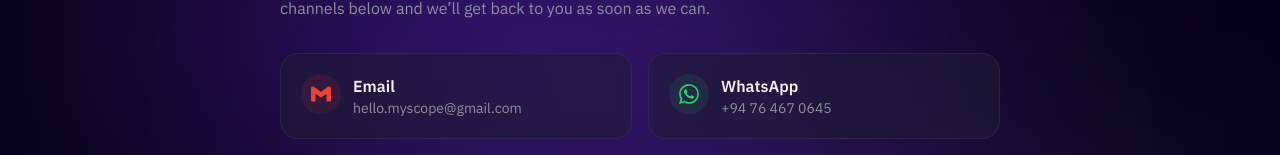
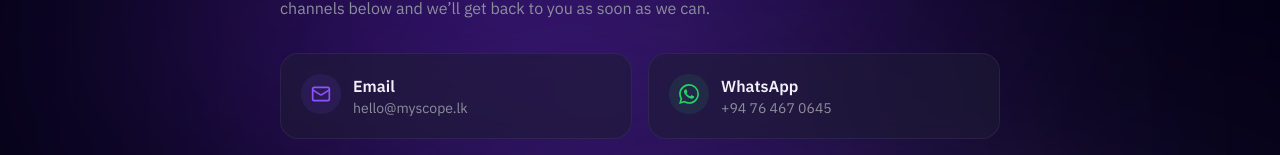
Before and after one commit to MyScopeProject/myscope-web, a Next.js app: page /contact in a window 1280 px wide. Shown: the part 256-411 px from the top of the page. Built offline with nearby package versions, Linux system fonts and the light colour scheme; no server answers.

Commit message:
fix: update email addresses across multiple components to new domain

```diff
--- a/src/app/about/page.tsx
+++ b/src/app/about/page.tsx
@@ -256,7 +256,7 @@ export default function AboutPage() {
                 LinkedIn
               </a>
               <a
-                href="mailto:hello.myscope@gmail.com"
+                href="mailto:nishanakila10@gmail.com"
                 className="font-medium text-primary hover:underline"
               >
                 nishanakila10@gmail.com
@@ -285,7 +285,7 @@ export default function AboutPage() {
           </Link>{" "}
           or email{" "}
           <a
-            href="mailto:hello.myscope@gmail.com"
+            href="mailto:hello@myscope.lk"
             className="font-medium text-primary hover:underline"
           >
             hello@myscope.lk
--- a/src/app/contact/page.tsx
+++ b/src/app/contact/page.tsx
@@ -1,5 +1,6 @@
 import type { Metadata } from "next"
-import { SiGmail, SiWhatsapp, SiGooglemaps } from "react-icons/si"
+import { Mail } from "lucide-react"
+import { SiWhatsapp, SiGooglemaps } from "react-icons/si"
 
 export const metadata: Metadata = {
   title: "Contact",
@@ -21,15 +22,15 @@ export default function ContactPage() {
 
       <div className="mt-8 grid grid-cols-1 gap-4 sm:grid-cols-2">
         <a
-          href="mailto:hello.myscope@gmail.com"
+          href="mailto:hello@myscope.lk"
           className="flex items-start gap-3 rounded-2xl border border-border bg-card dark:bg-card/60 dark:backdrop-blur-sm p-5 transition-colors hover:border-primary/40"
         >
-          <span className="flex h-10 w-10 shrink-0 items-center justify-center rounded-full bg-[#EA4335]/10 text-[#EA4335]">
-            <SiGmail className="h-5 w-5" />
+          <span className="flex h-10 w-10 shrink-0 items-center justify-center rounded-full bg-primary/10 text-primary">
+            <Mail className="h-5 w-5" />
           </span>
           <span className="min-w-0">
             <span className="block font-semibold text-foreground">Email</span>
-            <span className="block text-sm text-muted-foreground">hello.myscope@gmail.com</span>
+            <span className="block text-sm text-muted-foreground">hello@myscope.lk</span>
           </span>
         </a>
 
--- a/src/app/events/[id]/checkout/page.tsx
+++ b/src/app/events/[id]/checkout/page.tsx
@@ -916,7 +916,7 @@ function CheckoutPageInner() {
         {subtotal > 0 && (
          <div className="border-t border-border pt-3">
           {promoApplied ? (
-           <div className="flex items-center justify-between rounded-lg border border-emerald-500/30 bg-emerald-500/10 px-3 py-2 text-sm">
+           <div className="flex items-center justify-between px-3 py-2 text-sm">
             <span className="font-medium text-emerald-700 dark:text-emerald-400">
              Code <span className="font-mono">{promoApplied.code}</span> applied
             </span>
--- a/src/app/privacy/page.tsx
+++ b/src/app/privacy/page.tsx
@@ -51,7 +51,7 @@ const SECTIONS: { h: string; p: string[] }[] = [
   },
   {
     h: "8. Contact",
-    p: ["Questions about your privacy? Email hello.myscope@gmail.com."],
+    p: ["Questions about your privacy? Email hello@myscope.lk."],
   },
 ]
 
--- a/src/app/terms/page.tsx
+++ b/src/app/terms/page.tsx
@@ -57,7 +57,7 @@ const SECTIONS: { h: string; p: string[] }[] = [
   },
   {
     h: "9. Contact",
-    p: ["Questions about these terms? Email hello.myscope@gmail.com."],
+    p: ["Questions about these terms? Email hello@myscope.lk."],
   },
 ]
 
--- a/src/components/site/site-footer.tsx
+++ b/src/components/site/site-footer.tsx
@@ -32,7 +32,7 @@ const SOCIAL: Array<{
 }> = [
   { icon: Instagram, href: "https://www.instagram.com/myscope.lk/", label: "Instagram", iconClass: "text-[#E4405F]" },
   { icon: Facebook, href: "https://www.facebook.com/profile.php?id=61583531460821", label: "Facebook", iconClass: "text-[#1877F2]" },
-  { icon: Mail, href: "mailto:hello.myscope@gmail.com", label: "Email", iconClass: "text-primary" },
+  { icon: Mail, href: "mailto:hello@myscope.lk", label: "Email", iconClass: "text-primary" },
 ]
 
 const CONTACT_PHONE = "+94 76 467 0645"
```
